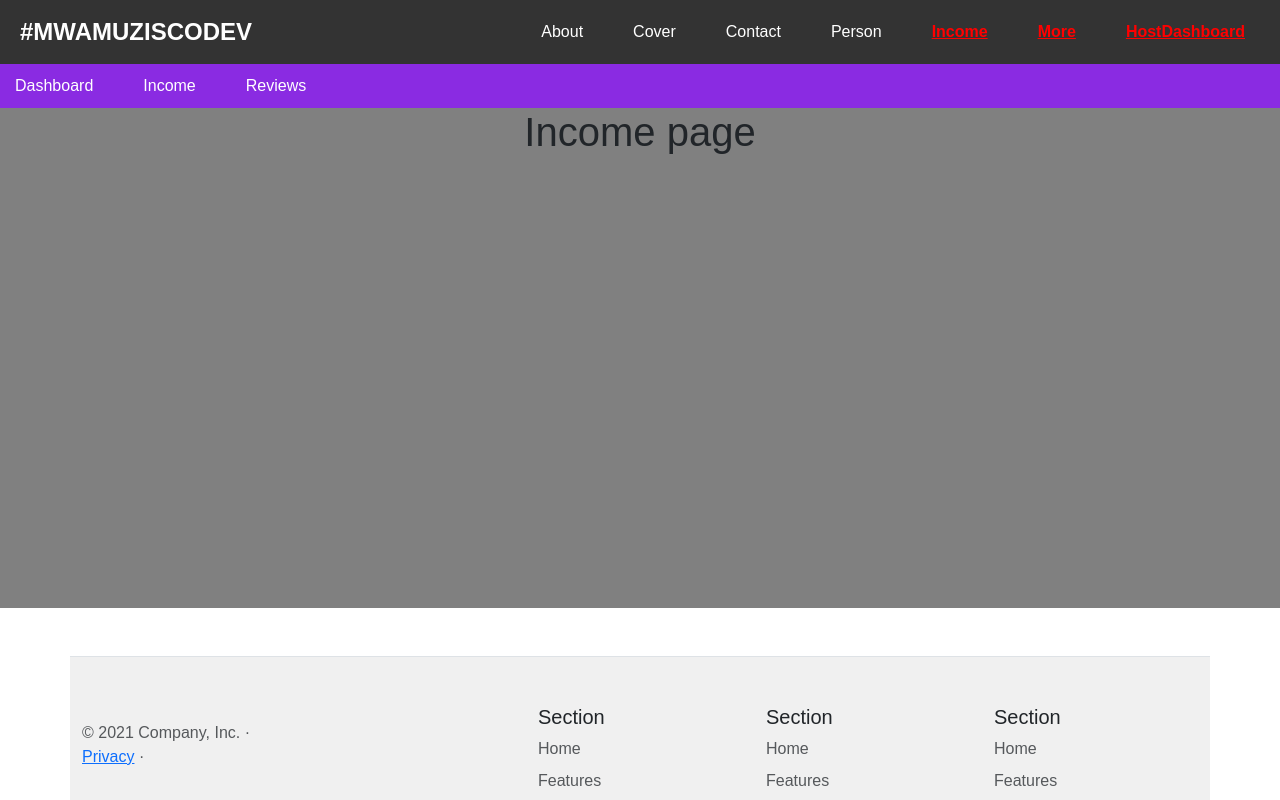
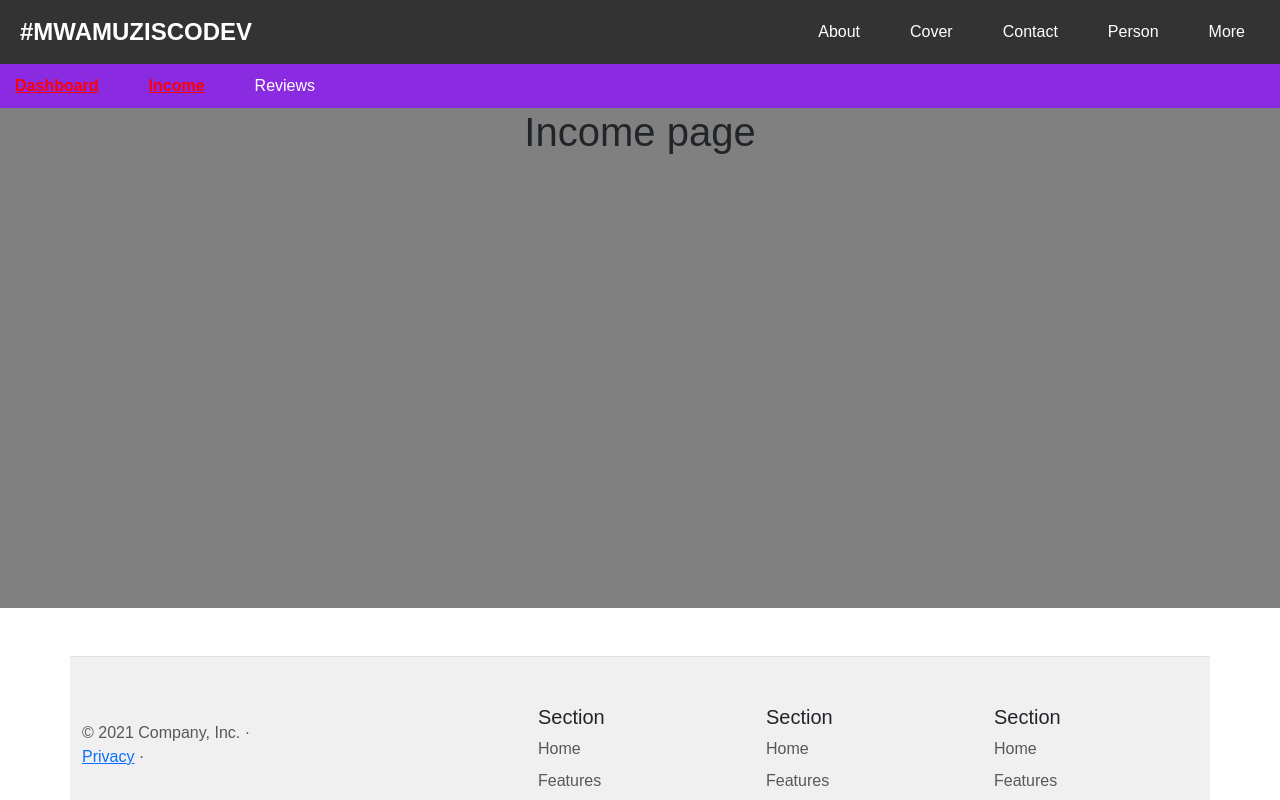
Before and after one commit to NORZACO/routing-react-lesson-v2, a React (Create React App) app: page /host/income in a window 1280 px wide. Shown: the top 800 px of the page. Built offline with nearby package versions, Linux system fonts and the light colour scheme; what miragejs would draw is missing.

Commit message:
fix nav button and add css logical

```diff
--- a/src/components/HostLayerout.jsx
+++ b/src/components/HostLayerout.jsx
@@ -2,21 +2,26 @@
 
 
 import React from 'react';
-import { Link, Outlet } from "react-router-dom"
+import { NavLink, Outlet } from "react-router-dom"
 
 export default function HostLayerout() {
+    const isActiveStyle = {
+        color: "red",
+        fontWeight: "bold",
+        textDecorationLine: "underline",
+    };
 
     return (
         <>
             <nav className='host-navs' style={{
-                backgroundColor : "blueviolet",
+                backgroundColor: "blueviolet",
                 // display: "flex",
                 // justifyContent: "space-around",
-                color : "red"
+                color: "red"
             }}>
-                <Link to="/host"> Dashboard </Link>
-                <Link to="/host/income"> Income </Link>
-                <Link to="/host/reviews"> Reviews </Link>
+                <NavLink style={({ isActive }) => isActive ? isActiveStyle : null} to="/host"> Dashboard </NavLink>
+                <NavLink style={({ isActive }) => isActive ? isActiveStyle : null} to="/host/income"> Income </NavLink>
+                <NavLink style={({ isActive }) => isActive ? isActiveStyle : null} to="/host/reviews"> Reviews </NavLink>
             </nav>
             <Outlet />
         </>
@@ -25,8 +30,8 @@ export default function HostLayerout() {
 
 
 
-        // eslint-disable-next-line no-lone-blocks
-        {/* <Route path="/host" element={<HostLayerout />}>
+// eslint-disable-next-line no-lone-blocks
+{/* <Route path="/host" element={<HostLayerout />}>
           <Route path="/host/income" element={<Income />} />
           <Route path="/host/reviews" element={<Reviews />} />
         </Route> */}
--- a/src/index.js
+++ b/src/index.js
@@ -34,7 +34,7 @@ function App() {
           <Route path="about" element={<About />} />
 
 
-          <Route path='persons' /** PARENT */ />
+          <Route path='persons' element={<Vans />}  /** PARENT */ />
           <Route index element={<Vans />} />
           <Route path=":id" element={<PersonDetails />} />
 
--- a/src/pages/Header.js
+++ b/src/pages/Header.js
@@ -1,26 +1,20 @@
-import { NavLink } from "react-router-dom"
+import { Link } from "react-router-dom"
 import React from 'react';
 
 export default function Header() {
-  const isActiveStyle = {
-    color: "red",
-    fontWeight: "bold",
-    textDecorationLine: "underline",
-  };
-
   return (
 
     <>
       <header>
-        <NavLink className="site-logo" to="/"> #MWAMUZISCODEV </NavLink>
+        <Link className="site-logo" to="/"> #MWAMUZISCODEV </Link>
         <nav>
-          <NavLink style={({ isActive }) => isActive ? isActiveStyle : null} to="/about"> About </NavLink>
-          <NavLink style={({ isActive }) => isActive ? isActiveStyle : null} to="/cover">Cover</NavLink>
-          <NavLink style={({ isActive }) => isActive ? isActiveStyle : null} to="/contact">Contact</NavLink>
-          <NavLink style={({ isActive }) => isActive ? isActiveStyle : null} to="/persons">Person</NavLink>
-          <NavLink style={({ isActive }) => isActive ? isActiveStyle : null} to="/host/income">Income </NavLink>
-          <NavLink style={({ isActive }) => isActive ? isActiveStyle : null} to="/host"> More </NavLink>
-          <NavLink style={({ isActive }) => isActive ? isActiveStyle : null} to="/host"> HostDashboard </NavLink>
+          <Link  to="/about"> About </Link>
+          <Link  to="/cover">Cover</Link>
+          <Link  to="/contact">Contact</Link>
+          <Link  to="/persons">Person</Link>
+          {/* <Link  to="/host/income">Income </Link> */}
+          <Link  to="/host"> More </Link>
+          {/* <Link  to="/host"> HostDashboard </Link> */}
         </nav>
       </header>
     </>
```
